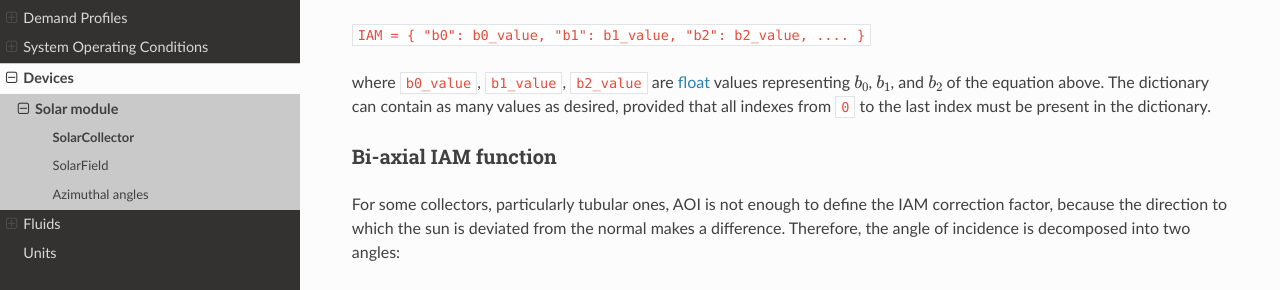
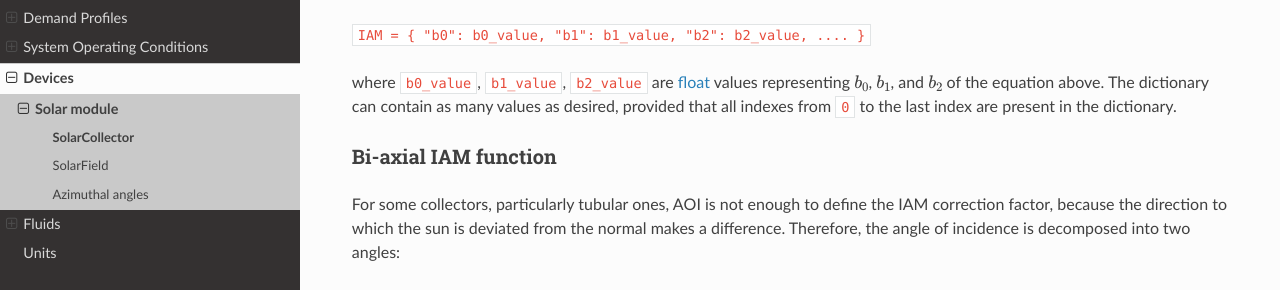
Before and after one commit to serc-chile/SERCpy, a Sphinx documentation site: the page built from docs/source/devices/solar/solar_collector_class.rst, in a window 1280 px wide and 900 px high, scrolled down 1522 px. Shown: the part 161-451 px from the top of the window. Built offline with Sphinx 7.4.7 and the Read the Docs theme 3.1.0, drawn with Linux system fonts in a browser that asks for light colours; pages that are not in the unit, such as notebooks, are missing from menus.

Commit message:
Update solar_collector_class.rst

```diff
--- a/docs/source/devices/solar/solar_collector_class.rst
+++ b/docs/source/devices/solar/solar_collector_class.rst
@@ -68,7 +68,7 @@ To apply this model to the `SolarCollector` class, the argument `IAM` must be a
 
 `IAM = { "b0": b0_value, "b1": b1_value, "b2": b2_value, .... }`
 
-where `b0_value`, `b1_value`, `b2_value` are `float <https://docs.python.org/3/builtins/functions.html#float>`_ values representing :math:`b_0`, :math:`b_1`, and :math:`b_2` of the equation above. The dictionary can contain as many values as desired, provided that all indexes from `0` to the last index must be present in the dictionary.
+where `b0_value`, `b1_value`, `b2_value` are `float <https://docs.python.org/3/builtins/functions.html#float>`_ values representing :math:`b_0`, :math:`b_1`, and :math:`b_2` of the equation above. The dictionary can contain as many values as desired, provided that all indexes from `0` to the last index are present in the dictionary.
 
 Bi-axial IAM function
 ~~~~~~~~~~~~~~~~~~~~~
```
